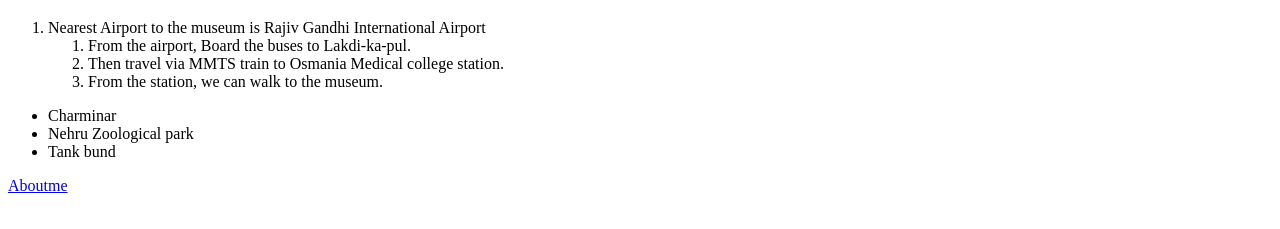
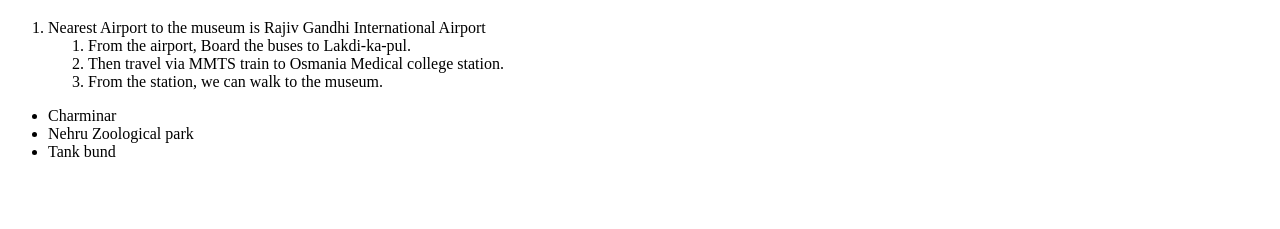
Before and after one commit to 44-563-Web-Apps-F22/44563-webapps-assignment-3-sravanth3108, a plain HTML site: page index.html in a window 1280 px wide. Shown: the part 283-512 px from the top of the page. Drawn offline with Linux system fonts and the light colour scheme.

```diff
--- a/index.html
+++ b/index.html
@@ -21,7 +21,6 @@
             <li>Nehru Zoological park</li>
             <li>Tank bund</li>
         </ul>
-        <a href ="index.html" >Aboutme</a>
 
     </body>
 </html>
```
